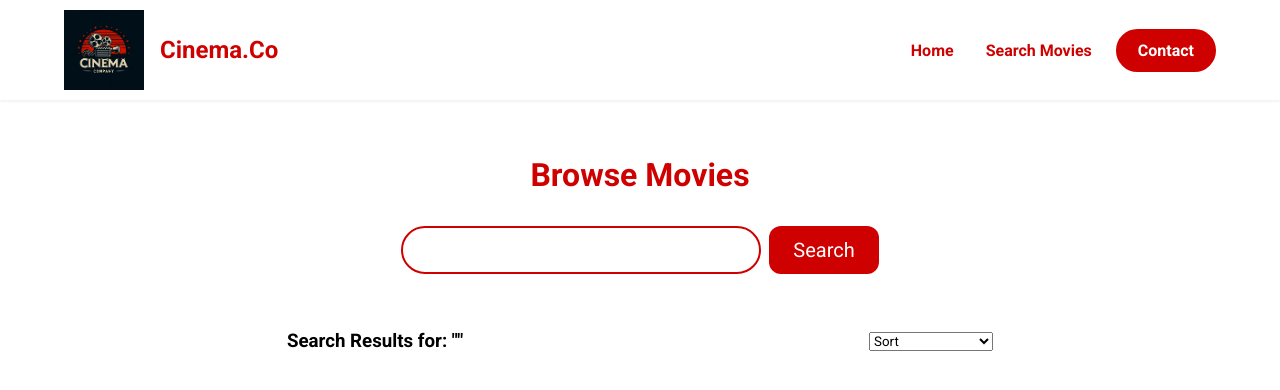
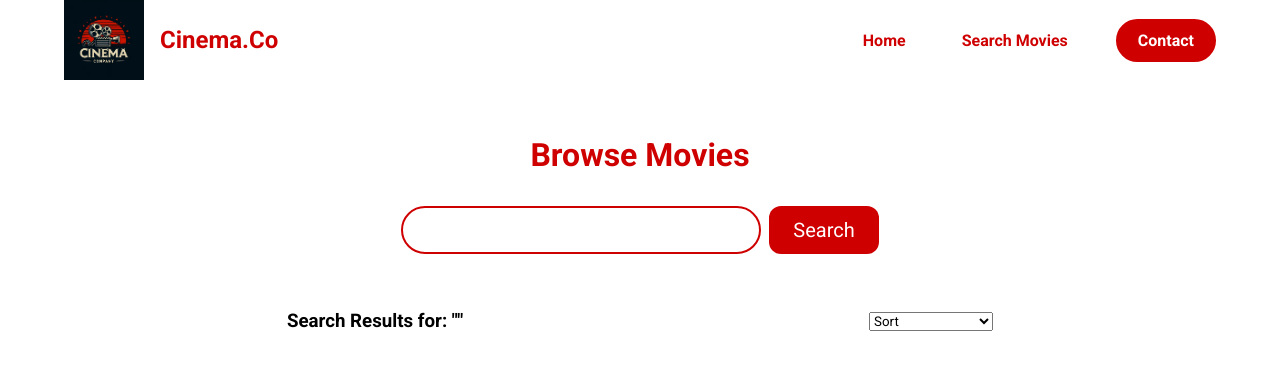
Before and after one commit to MelvinOrcino/Week-6-Movie-API-Project, a React (Create React App) app: page /#/searchedmovies in a window 1280 px wide. Shown: the top 390 px of the page. Built offline with nearby package versions, Linux system fonts and the light colour scheme.

Commit message:
new commit

```diff
--- a/src/index.css
+++ b/src/index.css
@@ -17,16 +17,17 @@ html {
 }
 
 body {
-  max-width: 100vw;
+  margin: 0;
   overflow-x: hidden;
 }
 
-nav {
-  height: 100px;
+.nav {
   display: flex;
-  box-shadow: 0 2px 2px 0 rgba(0, 0, 0, 0.05);
-  background-color: white;
-  position: relative;
+  justify-content: space-between;
+  align-items: center;
+  padding: 16px 24px;
+  width: 100%;
+  box-sizing: border-box;
 }
 
 img {
@@ -121,6 +122,11 @@ button:active {
   font-weight: 900;
   padding-left: 16px;
   color:#cf0000;
+}
+
+.nav__links {
+  display: flex;
+  gap: 24px;
 }
 
 .nav__link {
@@ -226,6 +232,25 @@ button:active {
   padding: 8px;
   color: white;
 }
+
+
+/* RESPONSIVENESS */
+
+@media (max-width: 768px) {
+  .nav__links {
+    display: none;
+  }
+
+  .menu__button {
+    display: block;
+    font-size: 24px;
+    cursor: pointer;
+  }
+}
+
+
+
+
 
 
 /*
@@ -409,11 +434,13 @@ header {
 }
 
 .movie__title {
-  margin-bottom: 8px;
+  padding: 4px;
+  text-align: center;
 }
 
 .movie__title--link {
   font-size: 16px;
+  text-align: center;
 }
 
 .movie__year {
--- a/src/pages/Home.jsx
+++ b/src/pages/Home.jsx
@@ -31,10 +31,6 @@ const Home = () => {
 
 
 
-  useEffect(() => {
-    fetchMovies("batman");
-  }, []);
-
 
 
 
@@ -67,13 +63,10 @@ const Home = () => {
 
 
           <div>
-            {movies.length > 0 ? (
+            {movies.length > 0 &&
               movies.map((movie) => (
                 <MovieCard {...movie} key={movie.imdbID} />
-              ))
-            ) : (
-              <p>Loading movies...</p>
-            )}
+              ))}
           </div>
 
         </div>
```
